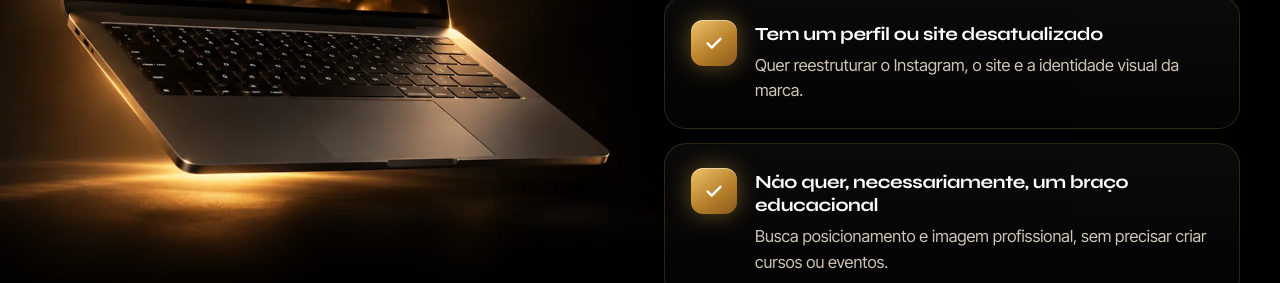
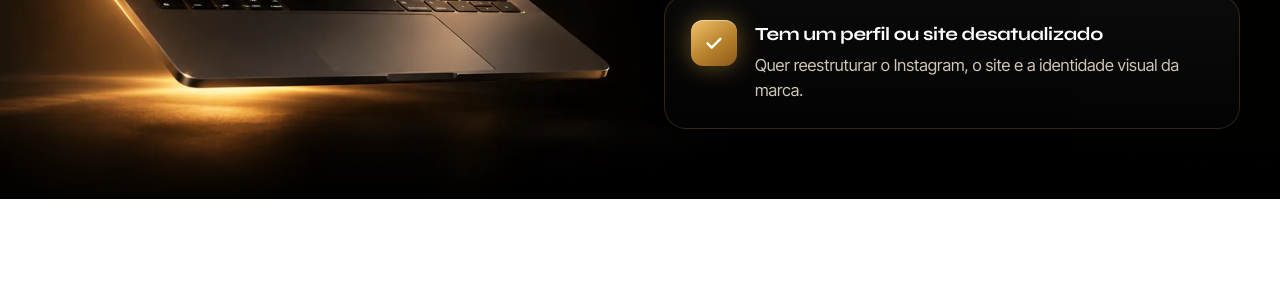
Before and after one commit to KauanScariot/lp-expansao-educacional, a plain HTML site: page digital.html in a window 1280 px wide. Shown: the part 1101-1384 px from the top of the page. Drawn offline with Linux system fonts and the light colour scheme.

Commit message:
Expansão Digital: remove o card 'Não quer, necessariamente, um braço educacional'
Co-Authored-By: Claude Opus 5.5 <noreply@anthropic.com>
Claude-Session: https://claude.ai/code/session_01BLTcZpwwpWmSLn86UuK6mC

```diff
--- a/digital.html
+++ b/digital.html
@@ -78,10 +78,6 @@
         <article class="fcard reveal" data-delay="3">
           <span class="bcard__check"><svg><use href="#i-check"/></svg></span>
           <div><h3>Tem um perfil ou site desatualizado</h3><p>Quer reestruturar o Instagram, o site e a identidade visual da marca.</p></div>
-        </article>
-        <article class="fcard reveal" data-delay="4">
-          <span class="bcard__check"><svg><use href="#i-check"/></svg></span>
-          <div><h3>Não quer, necessariamente, um braço educacional</h3><p>Busca posicionamento e imagem profissional, sem precisar criar cursos ou eventos.</p></div>
         </article>
       </div>
     </div>
```
